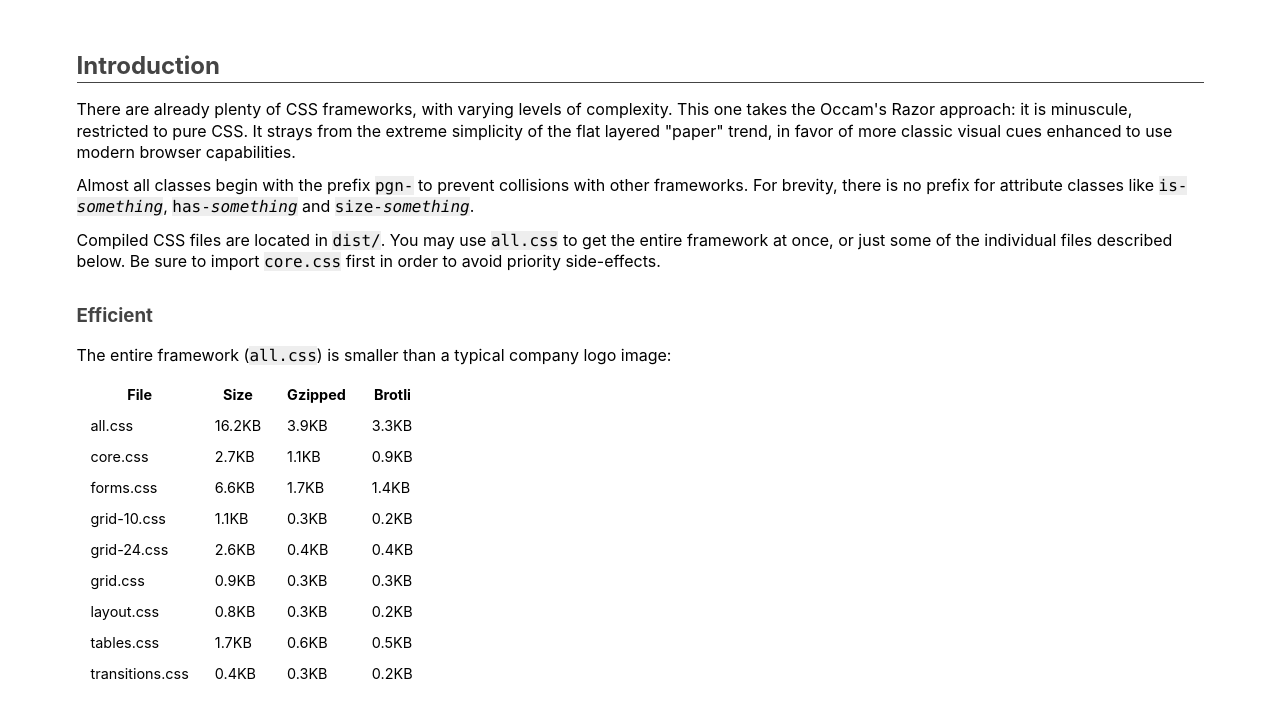
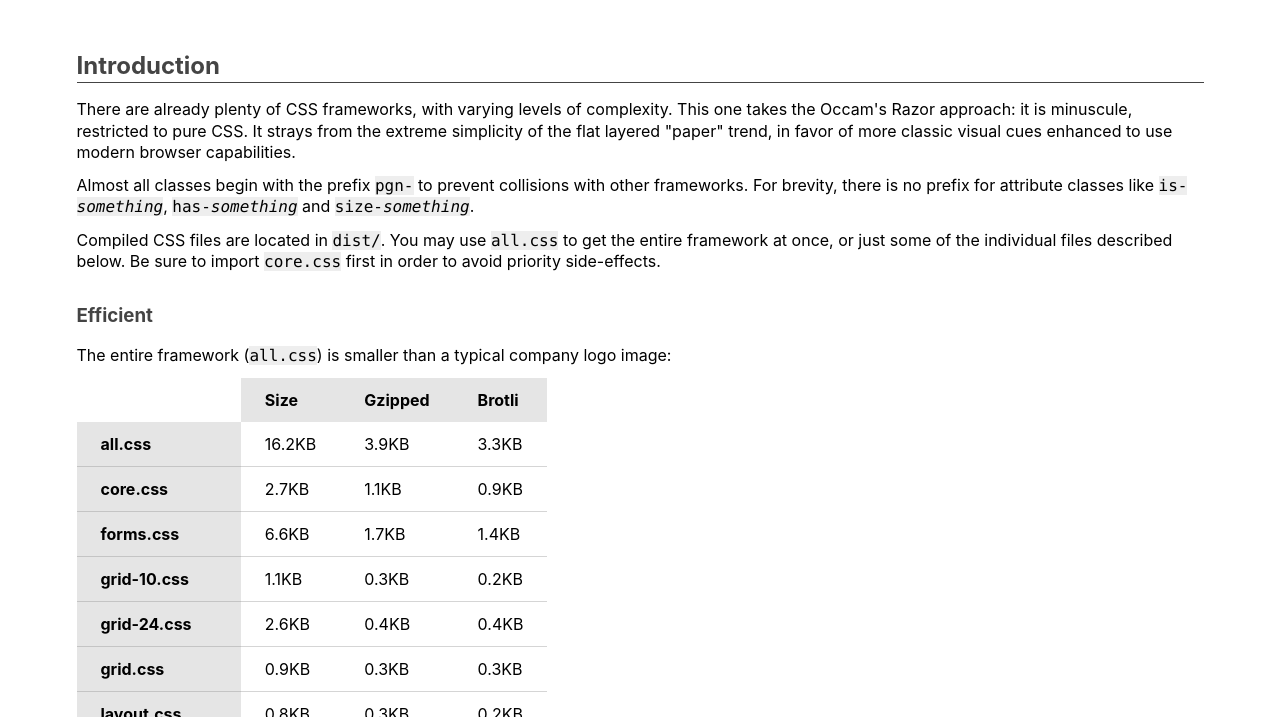
Before and after one commit to graphx-design/paragon-css, a website: page docs/index.html in a window 1280 px wide. Shown: the part 83-800 px from the top of the page. Drawn offline with Linux system fonts and the light colour scheme.

Commit message:
Format sizes table

```diff
--- a/docs/index.html
+++ b/docs/index.html
@@ -35,10 +35,10 @@
 					<p>
 					The entire framework (<code>all.css</code>) is smaller than a typical company logo image:
 					</p>
-					<table class="pgn-density-spaced">
+					<table id="pgn-sizes" class="pgn-table pgn-2d pgn-horizontal pgn-density-relaxed">
 						<thead>
 							<tr>
-								<th>File</th>
+								<th></th>
 								<th>Size</th>
 								<th>Gzipped</th>
 								<th>Brotli</th>
@@ -46,15 +46,15 @@
 						</thead>
 						<tbody>
 <!-- BEGIN SIZES -->
-<tr><td>all.css</td><td>16.2KB</td><td>3.9KB</td><td>3.3KB</td></tr>
-<tr><td>core.css</td><td>2.7KB</td><td>1.1KB</td><td>0.9KB</td></tr>
-<tr><td>forms.css</td><td>6.6KB</td><td>1.7KB</td><td>1.4KB</td></tr>
-<tr><td>grid-10.css</td><td>1.1KB</td><td>0.3KB</td><td>0.2KB</td></tr>
-<tr><td>grid-24.css</td><td>2.6KB</td><td>0.4KB</td><td>0.4KB</td></tr>
-<tr><td>grid.css</td><td>0.9KB</td><td>0.3KB</td><td>0.3KB</td></tr>
-<tr><td>layout.css</td><td>0.8KB</td><td>0.3KB</td><td>0.2KB</td></tr>
-<tr><td>tables.css</td><td>1.7KB</td><td>0.6KB</td><td>0.5KB</td></tr>
-<tr><td>transitions.css</td><td>0.4KB</td><td>0.3KB</td><td>0.2KB</td></tr>
+<tr><th>all.css</th><td>16.2KB</td><td>3.9KB</td><td>3.3KB</td></tr>
+<tr><th>core.css</th><td>2.7KB</td><td>1.1KB</td><td>0.9KB</td></tr>
+<tr><th>forms.css</th><td>6.6KB</td><td>1.7KB</td><td>1.4KB</td></tr>
+<tr><th>grid-10.css</th><td>1.1KB</td><td>0.3KB</td><td>0.2KB</td></tr>
+<tr><th>grid-24.css</th><td>2.6KB</td><td>0.4KB</td><td>0.4KB</td></tr>
+<tr><th>grid.css</th><td>0.9KB</td><td>0.3KB</td><td>0.3KB</td></tr>
+<tr><th>layout.css</th><td>0.8KB</td><td>0.3KB</td><td>0.2KB</td></tr>
+<tr><th>tables.css</th><td>1.7KB</td><td>0.6KB</td><td>0.5KB</td></tr>
+<tr><th>transitions.css</th><td>0.4KB</td><td>0.3KB</td><td>0.2KB</td></tr>
 <!-- END SIZES -->
 						</tbody>
 					</table>
--- a/docs/style.css
+++ b/docs/style.css
@@ -93,3 +93,8 @@ dd code {
 	display: block;
 	border: 1px solid #333;
 }
+
+table#pgn-sizes tbody tr:first-child td {
+	font-weight: bold;
+	background-color: rgba(127, 127, 127, 0.05);
+}
```
Also changed, not shown: 1 other file.
